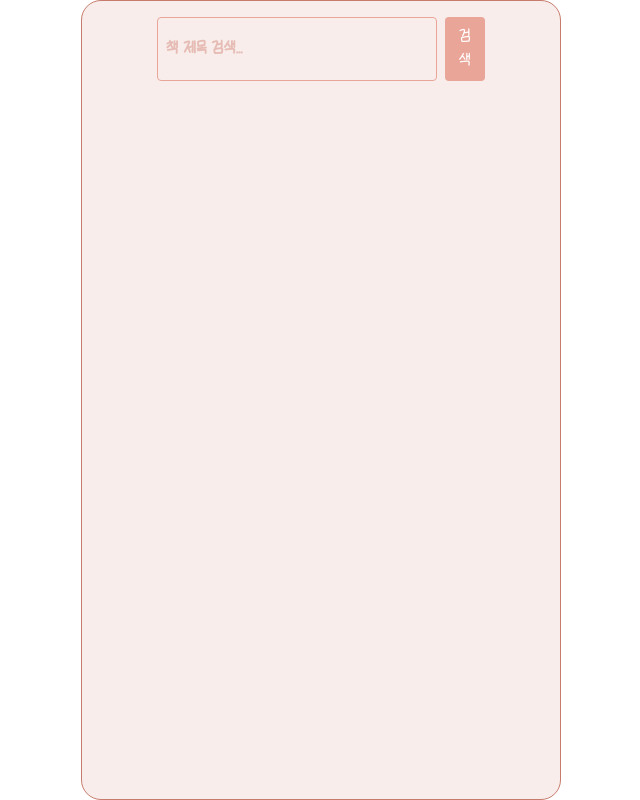
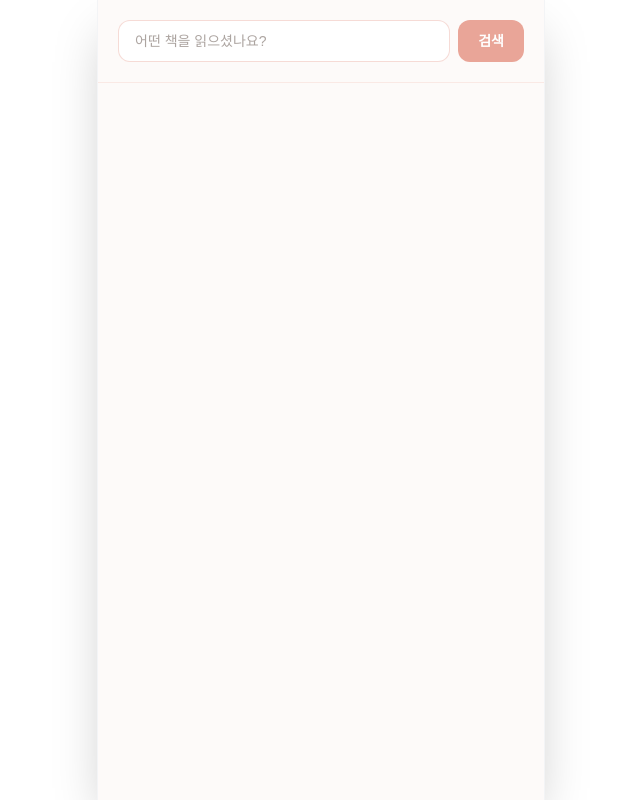
Before and after one commit to moonhigh48/Notion-book-widget, a Next.js app: page / in a window 1280 px wide. Shown: the whole page, without its empty margins (319-959 px from the left). Built offline with nearby package versions, Linux system fonts and the light colour scheme.

Commit message:
Update page.tsx
1. 디자인 변경
2. 이미지 화질 개선

```diff
--- a/app/page.tsx
+++ b/app/page.tsx
@@ -5,14 +5,29 @@ export default function BookWidget() {
   const [keyword, setKeyword] = useState('');
   const [books, setBooks] = useState([]);
   const [loading, setLoading] = useState(false);
-  const [hover, setHover] = useState({isbn:'', rating:0});
+  const [hover, setHover] = useState({ isbn: '', rating: 0 });
 
   const searchBooks = async () => {
+    if (!keyword.trim()) return;
     setLoading(true);
+    try {
       const res = await fetch(`/api/book?keyword=${encodeURIComponent(keyword)}`);
       const data = await res.json();
-    setBooks(data);
+
+      const highResData = data.map((book: any) => {
+        let coverUrl = book.cover;
+        if (coverUrl && coverUrl.includes('coversum')) {
+          coverUrl = coverUrl.replace('coversum', 'cover500');
+        }
+        return { ...book, cover: coverUrl };
+      });
+
+      setBooks(highResData);
+    } catch (error) {
+      console.error("검색 실패:", error);
+    } finally {
       setLoading(false);
+    }
   };
 
   const saveWithRating = async (book: any, score: number) => {
@@ -28,74 +43,98 @@ export default function BookWidget() {
     });
 
     if (res.ok) {
-      alert(`'${book.title}'이(가) ${score}점으로 노션에 저장되었습니다!`);
+      alert(`'${book.title}'이(가) ${score}점으로 저장되었습니다!`);
     } else {
-      alert('저장에 실패했습니다. 노션 데이터베이스 설정을 확인해주세요.');
+      alert('저장에 실패했습니다.');
     }
   };
 
   return (
-    <div style={{
-      "--color1":"#f8edeb",
-      "--color2":"#e9a598",
-      "--color3":"#d48c7e",
-      "--color4":"#C77B6D",
-      "--color5":"#f3dad6"
+    <div
+      style={{
+        "--color-bg": "#fdfaf9",
+        "--color-card": "#ffffff",
+        "--color-primary": "#e9a598",
+        "--color-text": "#5a4a42",
+        "--color-star-empty": "#eee1df",
+        "--color-star-fill": "#d48c7e",
       } as React.CSSProperties}
-
-      className="embed-container border border-[var(--color4)] p-4 bg-[var(--color1)]
-      h-screen overflow-hidden flex flex-col konkon max-w-120 mx-auto">
-      <div className="sticky top-0 z-10 px-4 pb-1 w-full max-w-90 mx-auto">
-        <div className="flex gap-2 mb-4">
+      className="h-screen w-full max-w-md mx-auto flex flex-col bg-[var(--color-bg)] text-[var(--color-text)] overflow-hidden border-x border-gray-100 shadow-2xl"
+    >
+      <div className="sticky top-0 z-20 p-5 bg-[var(--color-bg)]/90 backdrop-blur-md border-b border-[var(--color-primary)]/20">
+        <div className="flex gap-2">
           <input
             type="text"
             value={keyword}
             onChange={(e) => setKeyword(e.target.value)}
-            placeholder="책 제목 검색..."
-            className="selection:bg-[var(--color4)] selection:text-white outline-none border border-[var(--color2)]
-            focus:border-[var(--color3)] focus:ring-1 focus:ring-[var(--color3)]
-            p-2 flex-1 rounded text-bold text-[var(--color3)] font-bold"
             onKeyDown={(e) => e.key === 'Enter' && searchBooks()}
+            placeholder="어떤 책을 읽으셨나요?"
+            className="flex-1 bg-white border border-[var(--color-primary)]/40 px-4 py-2.5 rounded-xl text-sm outline-none focus:ring-2 focus:ring-[var(--color-primary)]/30 transition-all"
           />
-          <button onClick={searchBooks} className={`bg-[var(--color2)] text-white p-2 rounded`}>
+          <button
+            onClick={searchBooks}
+            className="bg-[var(--color-primary)] text-white px-5 py-2.5 rounded-xl text-sm font-bold hover:shadow-lg active:scale-95 transition-all"
+          >
             검색
           </button>
         </div>
       </div>
 
-      {loading && <p className="text-center text-[var(--color4)]">검색 중...</p>}
+      <div className="flex-1 overflow-y-auto p-4 custom-scroll">
+        {loading ? (
+          <div className="flex flex-col items-center justify-center py-20 animate-pulse">
+            <div className="w-12 h-12 border-4 border-[var(--color-primary)] border-t-transparent rounded-full animate-spin mb-4"></div>
+            <p className="text-[var(--color-primary)] font-medium">고화질 데이터를 불러오는 중...</p>
+          </div>
+        ) : (
+          <div className="grid grid-cols-2 gap-5">
+            {books.map((book: any) => (
+              <div
+                key={book.isbn}
+                className="group flex flex-col bg-[var(--color-card)] rounded-2xl shadow-sm hover:shadow-xl transition-all duration-300 border border-transparent hover:border-[var(--color-primary)]/20 overflow-hidden"
+              >
 
-      <div className="custom-scroll space-y-0 flex flex-col items-center w-full overflow-y-auto flex-1 px-4 pb-10">
-        {books.map((book: any) => (
-          <div key={book.isbn} className=" w-full max-w-90 p-4 flex gap-3 [var(--color1)] items-center">
-            <img src={book.cover} alt={book.title} className="w-20 h-30 object-cover shadow flex-shrink-0"/>
-            <div className="flex flex-col flex-1 h-full justify-center py-1">
-              <h3 className="font-bold text-sm line-clamp-1 text-[var(--color3)] line-clamp-1 text-center">{book.title}</h3>
-              <p className="text-xs text-[var(--color2)] text-center mb-3">{book.author}</p>
+                <div className="relative aspect-[2/3] overflow-hidden">
+                  <img
+                    src={book.cover}                     alt={book.title}
+                    className="w-full h-full object-cover group-hover:scale-110 transition-transform duration-500"
+                    loading="lazy"
+                  />
+                  <div className="absolute inset-0 bg-gradient-to-t from-black/20 to-transparent opacity-0 group-hover:opacity-100 transition-opacity" />
+                </div>
 
-              <div className="flex flex-col items-center border-t border-[var(--color4)] pt-2 w-full">
-                <div className="flex gap-1">
+                <div className="p-3 flex flex-col items-center text-center">
+                  <h3 className="text-[13px] font-bold line-clamp-1 w-full mb-0.5 group-hover:text-[var(--color-primary)] transition-colors">
+                    {book.title}
+                  </h3>
+                  <p className="text-[10px] text-gray-400 line-clamp-1 mb-3">{book.author}</p>
+
+                  <div className="w-full h-[1px] bg-gray-100 mb-2" />
+
+                  <div className="flex gap-0.5">
                     {[1, 2, 3, 4, 5].map((star) => {
                       const isHovered = hover.isbn === book.isbn && star <= hover.rating;
                       return (
                         <button
                           key={star}
-                      className={`text-2xl transition-transform hover:scale-125 ${
-                        isHovered ? 'text-[var(--color3)]' : 'text-[var(--color5)]'
+                          onMouseEnter={() => setHover({ isbn: book.isbn, rating: star })}
+                          onMouseLeave={() => setHover({ isbn: '', rating: 0 })}
+                          onClick={() => saveWithRating(book, star)}
+                          className={`text-xl transition-all duration-200 hover:scale-125 active:scale-90 ${
+                            isHovered ? 'text-[var(--color-star-fill)] drop-shadow-sm' : 'text-[var(--color-star-empty)]'
                           }`}
-                      onMouseEnter={() => setHover({isbn:book.isbn, rating:star})}
-                      onMouseLeave={() => setHover({isbn:'', rating:0})}
-                      onClick={() => saveWithRating(book, star)} // 클릭하면 바로 저장 함수 호출!
                         >
                           ★
                         </button>
-                  )})}
-                </div>
+                      );
+                    })}
                   </div>
                 </div>
               </div>
             ))}
           </div>
+        )}
+      </div>
     </div>
   );
 }
```
Lines whose indentation alone changed are shown as unchanged.
